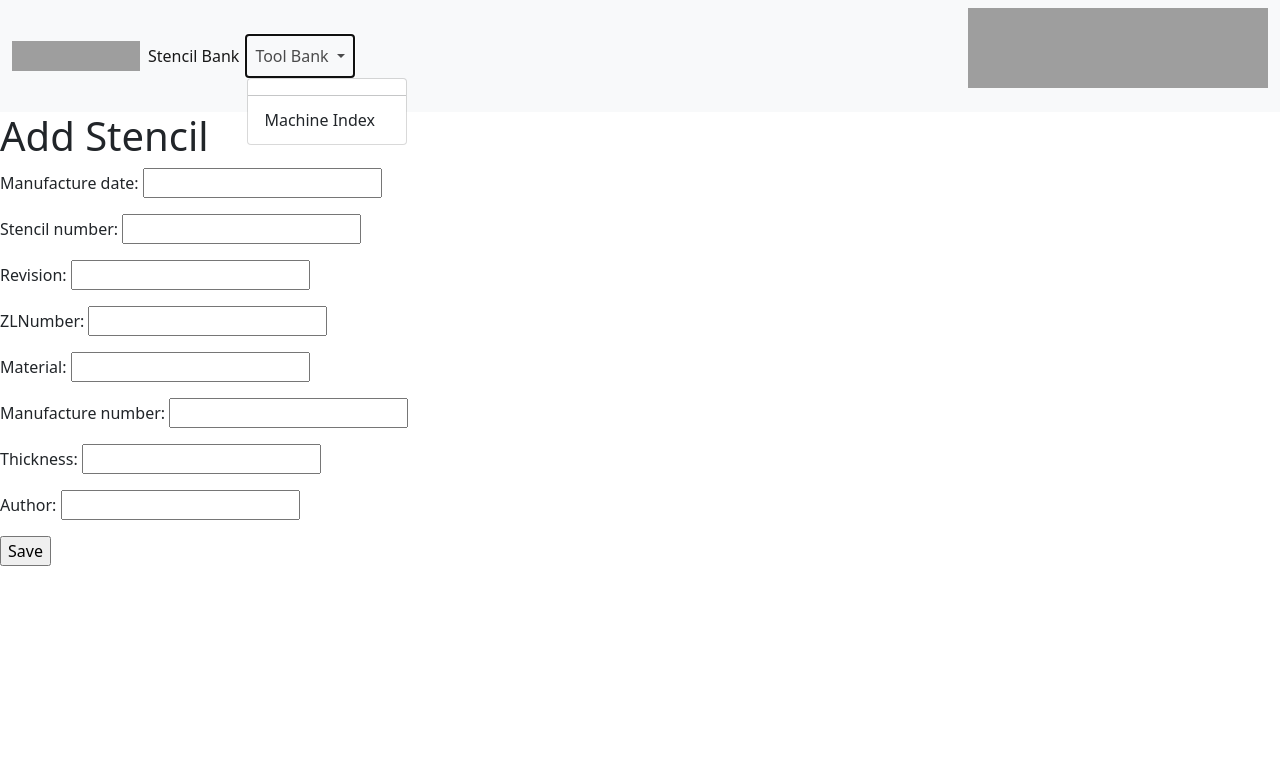
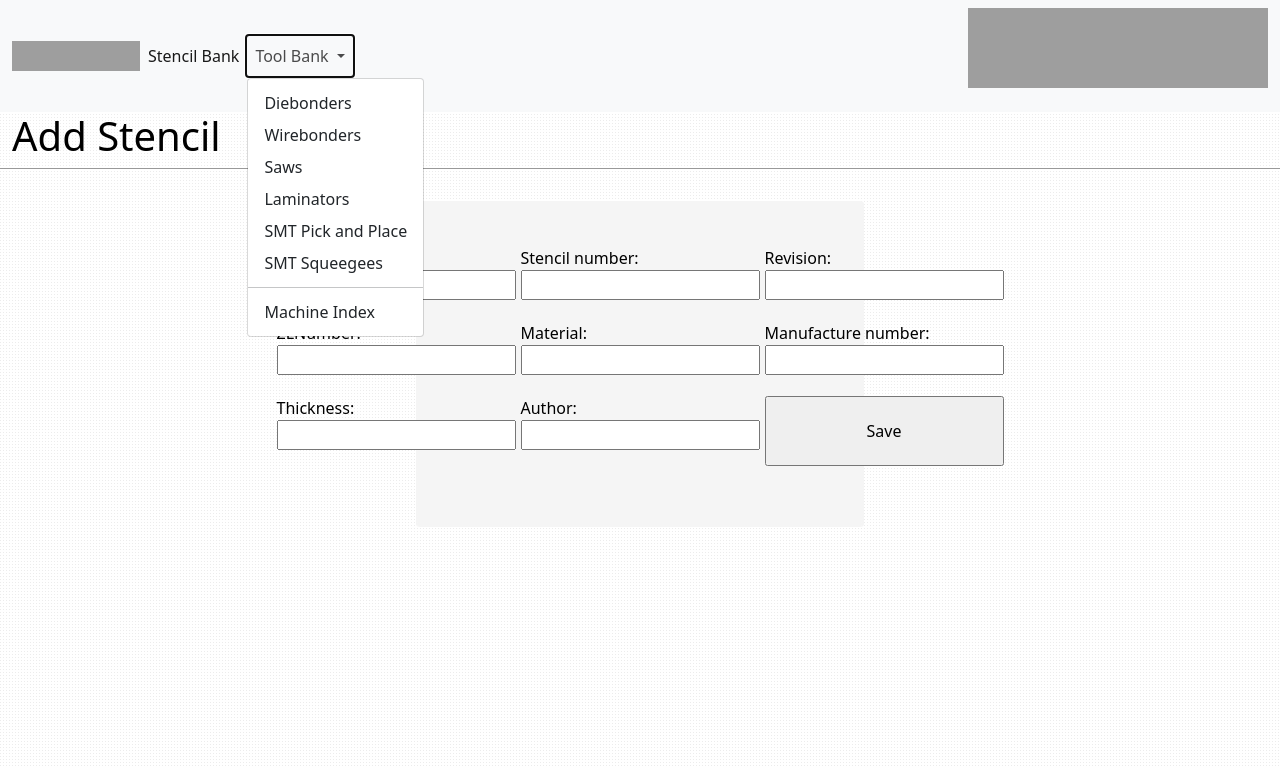
Before and after one commit to JamesB-lab/BLOG, a Django app: page /stencil/new/ in a window 1280 px wide, after a click on "Tool Bank". Shown: the top 767 px of the page. Run offline with Django 3.2, Linux system fonts and the light colour scheme; grey boxes are pictures that could not be loaded.

Commit message:
CSS issues resolved. System operational, VM requested for hosting. Attempted adding placeholder to form but unsuccsessful

```diff
--- a/blog/models.py
+++ b/blog/models.py
@@ -4,6 +4,7 @@
 import pandas as pd
 from sqlalchemy import create_engine
 from datetime import datetime
+from django import forms
 
 
 class Post(models.Model):
@@ -15,6 +16,7 @@
     manufacture_number = models.CharField    (max_length=10, default=None)
     thickness = models.CharField    (max_length=5, default=None)
     author = models.CharField (max_length=7, default =None)
+
 
     def __str__(self):
         return self.manufacture_date, self.stencil_number, self.revision, self.ZLNumber, self.material, self.manufacture_number, self.thickness, self.author
--- a/blog/views.py
+++ b/blog/views.py
@@ -1,5 +1,6 @@
 from dataclasses import fields
 from django.shortcuts import render
+from .forms import PostForm
 
 # Create your views here.
 
@@ -33,8 +34,13 @@
     success_url = reverse_lazy('home')
 
 class AddStencilView(CreateView):
+    form = PostForm
+    mydict = {
+        'form':form
+    }
     model = Post
     template_name = 'stencil_new.html'
+    comment = ['manufacture_date', 'stencil_number', 'revision', 'ZLNumber', 'material', 'manufacture_number', 'thickness', 'author']
     fields = ['manufacture_date', 'stencil_number', 'revision', 'ZLNumber', 'material', 'manufacture_number', 'thickness', 'author']
     success_url = reverse_lazy('success')
 
--- a/static/css/base.css
+++ b/static/css/base.css
@@ -26,8 +26,56 @@
     margin: 0 auto;
     float: none;
     border-radius: 1%;
+}
+
+.card_form {
+    display: flex;
+    justify-content: center;
+    justify-items: right;
+    width: 35%;
+    border-color: black;
+    margin: 0 auto;
+    float: none;
+    border-radius: 1%;
+    background-color: whitesmoke;
+}
+
+.form {
+    display: grid;
+    grid-template-columns: 1fr 1fr 1fr;
+    gap: 5px;
+    align-items: left;
+    justify-content: left;
+    padding: 10%;
+    color: black;
+}
 
 
+
+.success_card {
+    display: grid;
+    grid-template-columns: 1fr;
+    justify-content: center;
+    border-color: black;
+    margin: 0 auto;
+    width: auto;
+    margin-top: 200px;
+    margin-right: 30%;
+    margin-left: 20%;
+    float: none;
+    border-radius: 1%;
+    background-color: whitesmoke;
+
+}
+
+.success_card_text {
+    display: grid;
+    grid-template-columns: 1fr;
+    justify-content: center;
+    text-align: left;
+    margin-right: 20%;
+    margin-left: 20%;
+    float: none;
 }
 
 .stencil_img {
--- a/templates/base.html
+++ b/templates/base.html
@@ -18,7 +18,7 @@
       <div class="collapse navbar-collapse" id="navbarSupportedContent">
         <ul class="navbar-nav me-auto mb-2 mb-lg-0">
           <li class="nav-item">
-            <a class="nav-link active" aria-current="page" href="#">Stencil Bank</a>
+            <a class="nav-link active" aria-current="page" href="{% url 'home' %}">Stencil Bank</a>
           </li>
           <li class="nav-item">
             {% comment %} <a class="nav-link" href="{% url 'about' %}">About</a> {% endcomment %}
@@ -28,12 +28,12 @@
               Tool Bank
             </a>
             <ul class="dropdown-menu" aria-labelledby="navbarDropdown">
-              {% comment %} <li><a class="dropdown-item" href="{% url 'DA5' %}">BESI Datacon Evo <b>DA5</b></a></li>
-              <li><a class="dropdown-item" href="{% url 'DA6' %}">BESI Datacon Evo <b>DA6</b></a></li>
-              <li><a class="dropdown-item" href="{% url 'DA7' %}">BESI Datacon Evo <b>DA7</b></a></li>
-              <li><a class="dropdown-item" href="{% url 'BB1' %}">K&S Icon Ball Bonder <b>BB1</b></a></li>
-              <li><a class="dropdown-item" href="{% url 'BB2' %}">K&S Icon Ball Bonder <b>BB2</b></a></li>
-              <li><a class="dropdown-item" href="{% url 'GE3' %}">GPD Global Max II <b>GE3</b> </a></li> {% endcomment %}
+              <li><a class="dropdown-item" href="#">Diebonders</a></li>
+              <li><a class="dropdown-item" href="#">Wirebonders</a></li>
+              <li><a class="dropdown-item" href="#">Saws</a></li>
+              <li><a class="dropdown-item" href="#">Laminators</a></li>
+              <li><a class="dropdown-item" href="#">SMT Pick and Place</a></li>
+              <li><a class="dropdown-item" href="#">SMT Squeegees </a></li>
               <li><hr class="dropdown-divider"></li>
               <li><a class="dropdown-item" href="#">Machine Index</a></li>
             </ul>
--- a/templates/stencil_new.html
+++ b/templates/stencil_new.html
@@ -2,9 +2,29 @@
 {% extends 'base.html' %}
 
 {% block content %}
-    <h1>Add Stencil</h1>
-    <form action="" method="post">{% csrf_token %}
+
+{% load static %}
+<head>
+    <title>Stencil Bank</title>
+    <link href="https://fonts.googleapis.com/css?family=Source+Sans+Pro:400" rel="stylesheet">
+
+    {% comment %} <link href="https://cdn.jsdelivr.net/npm/bootstrap@5.2.2/dist/css/bootstrap.min.css" rel="stylesheet" integrity="sha384-Zenh87qX5JnK2Jl0vWa8Ck2rdkQ2Bzep5IDxbcnCeuOxjzrPF/et3URy9Bv1WTRi" crossorigin="anonymous"> {% endcomment %}
+
+    <link rel="stylesheet" href="{% static 'css/base.css' %}"
+</head>
+<body>
+    <header>
+        <h1><a href="{% url 'home' %}">Add Stencil</a></h1>
+    </header>
+<div class ="card_form">
+    <form action="" method="post" class="form" name="name">{% csrf_token %}
         {{ form.as_p }}
         <input type="submit" value="Save">
     </form>
+</div>
+
+
+
+
+</body>
 {% endblock content %}
```
Also changed, not shown: blog/forms.py (added, +8 -0 lines), templates/success.html (+19 -2 lines), db.sqlite3.
